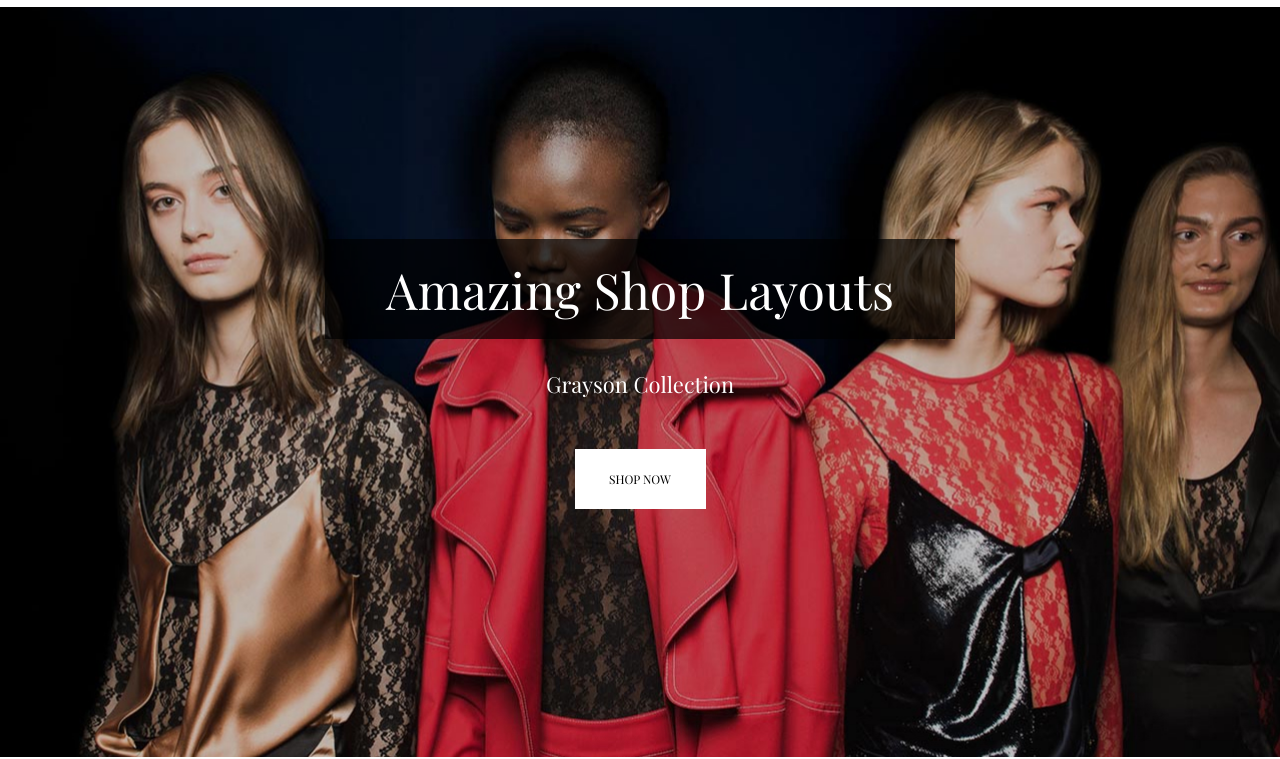
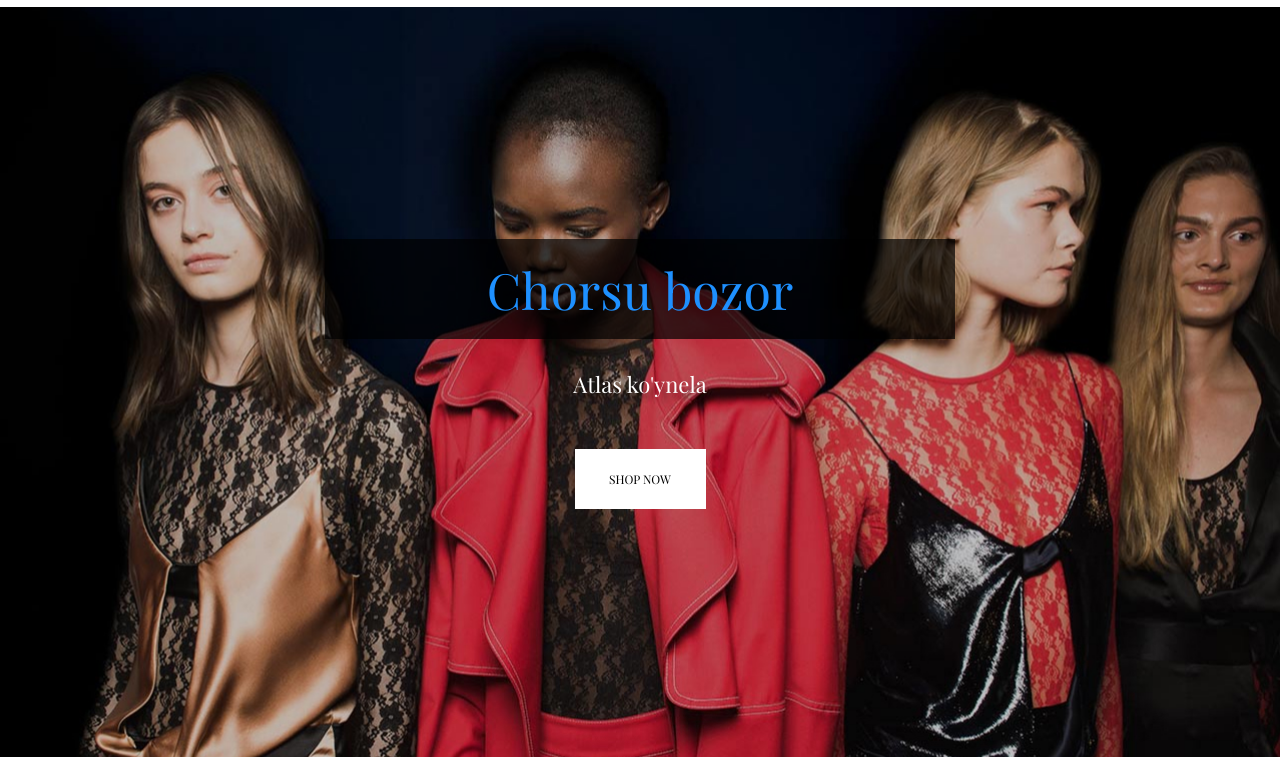
Before and after one commit to HasanSHOSH/grayson, a plain HTML site: page index.html in a window 1280 px wide. Shown: the part 78-837 px from the top of the page. Drawn offline with Linux system fonts and the light colour scheme.

Commit message:
title color

```diff
--- a/index.html
+++ b/index.html
@@ -50,8 +50,8 @@
             </div>
         </nav>
         <div class="header__bottom">
-            <h1 class="header__title">Amazing Shop Layouts</h1>
-            <p class="header__text">Grayson Collection</p>
+            <h1 class="header__title">Chorsu bozor</h1>
+            <p class="header__text">Atlas ko'ynela</p>
             <button class="header__btn btn">SHOP NOW</button>
         </div>
     </header>
--- a/styles/main.css
+++ b/styles/main.css
@@ -141,6 +141,7 @@ input {
     margin-bottom: 46px;
     position: relative;
     z-index: 1;
+    color: dodgerblue;
 }
 
 .header__title::before {
```
